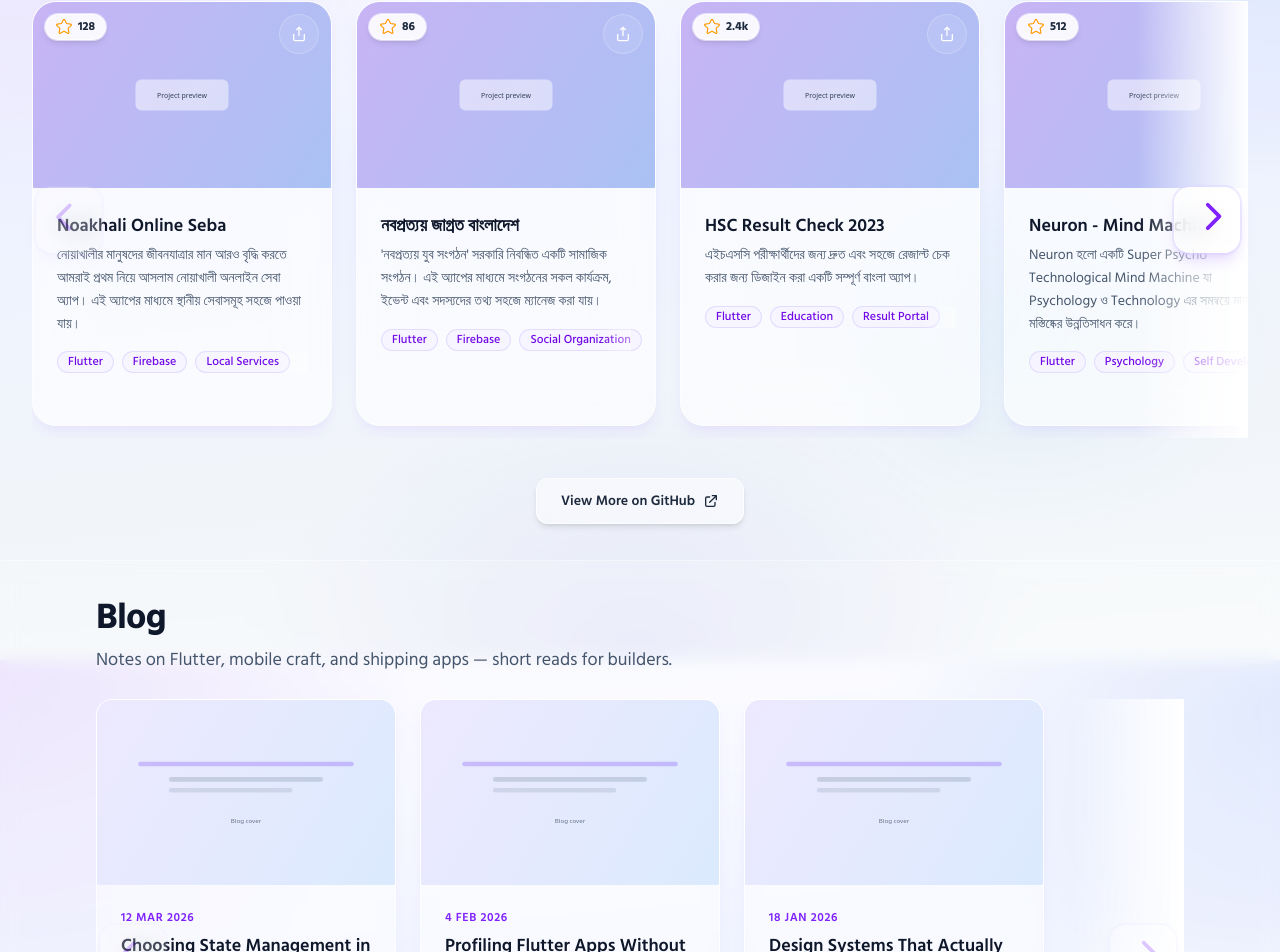
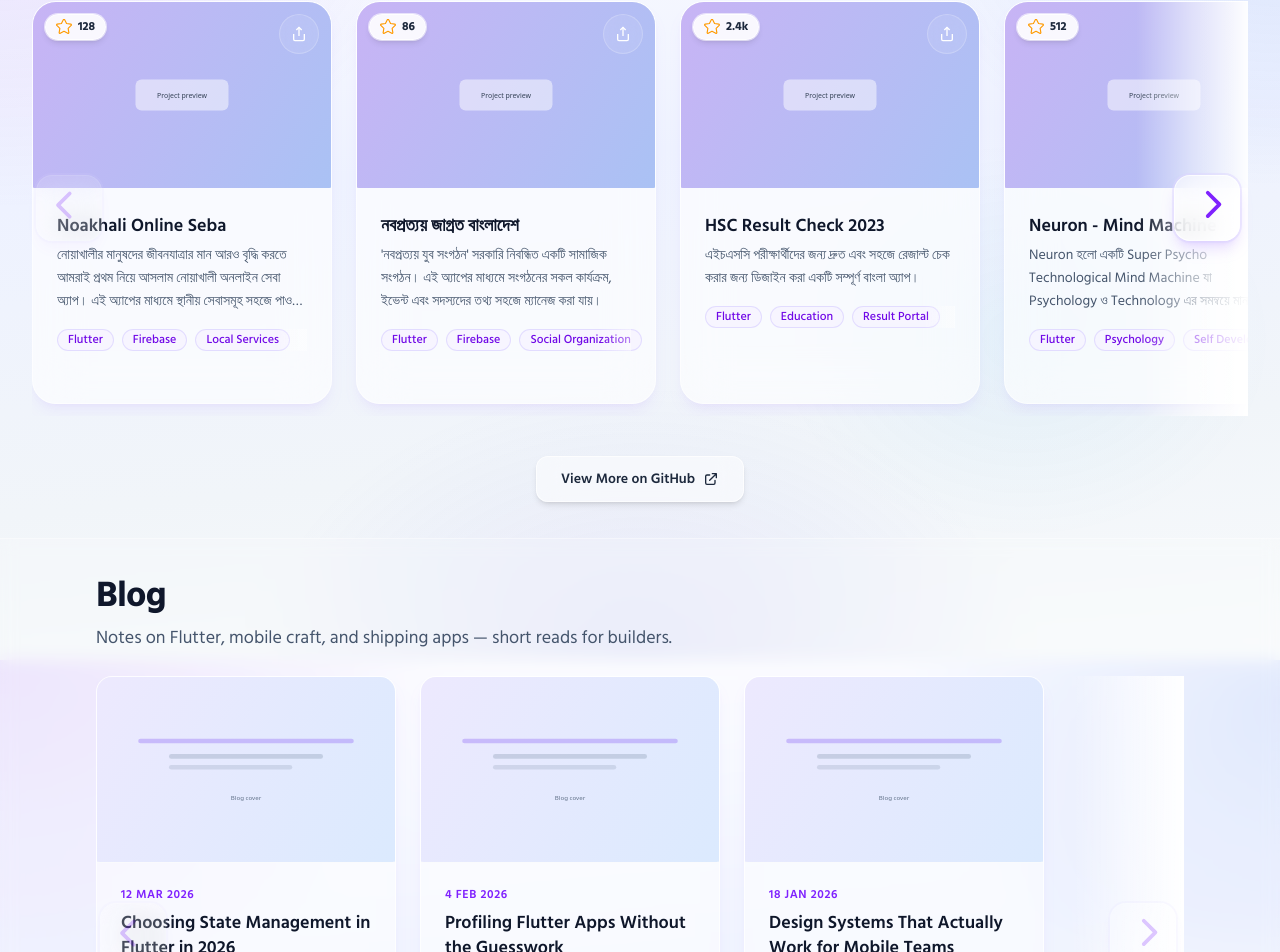
Before and after one commit to rakibhossainDev/my-portfolio, a Next.js app: page / in a window 1280 px wide. Shown: the part 1740-2692 px from the top of the page. Built offline with nearby package versions, Linux system fonts and the light colour scheme; no server answers.

Commit message:
style: limit project description to 3 lines and fix mobile button visibility

```diff
--- a/components/cards/ProjectCard.tsx
+++ b/components/cards/ProjectCard.tsx
@@ -113,7 +113,7 @@
         </Link>
       </div>
 
-      <div className="relative z-10 flex flex-1 flex-col bg-white/30 p-4 sm:p-6">
+      <div className="relative z-10 flex flex-1 flex-col min-h-0 bg-white/30 p-4 sm:p-6">
         <h3 className="text-base font-semibold text-slate-900 sm:text-lg">
           <Link
             href={detailHref}
@@ -123,7 +123,7 @@
           </Link>
         </h3>
 
-        <p className="mt-1 text-sm leading-relaxed text-slate-600">{project.description}</p>
+        <p className="mt-1 text-sm leading-relaxed text-slate-600 line-clamp-3 overflow-hidden">{project.description}</p>
 
         <div className="mt-2 relative overflow-hidden whitespace-nowrap sm:flex-wrap sm:overflow-visible sm:mt-4">
           <div className="flex gap-2">
```
